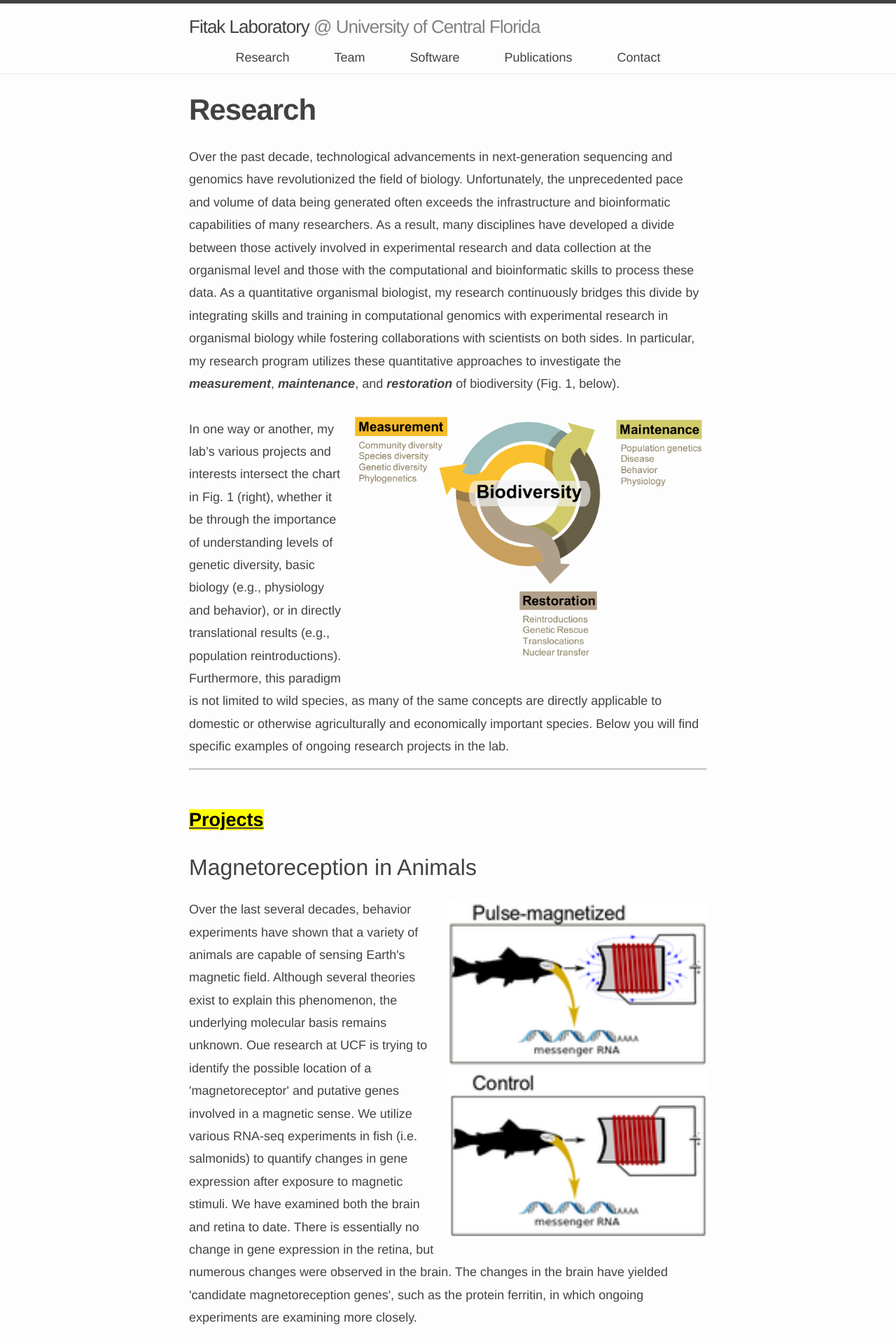
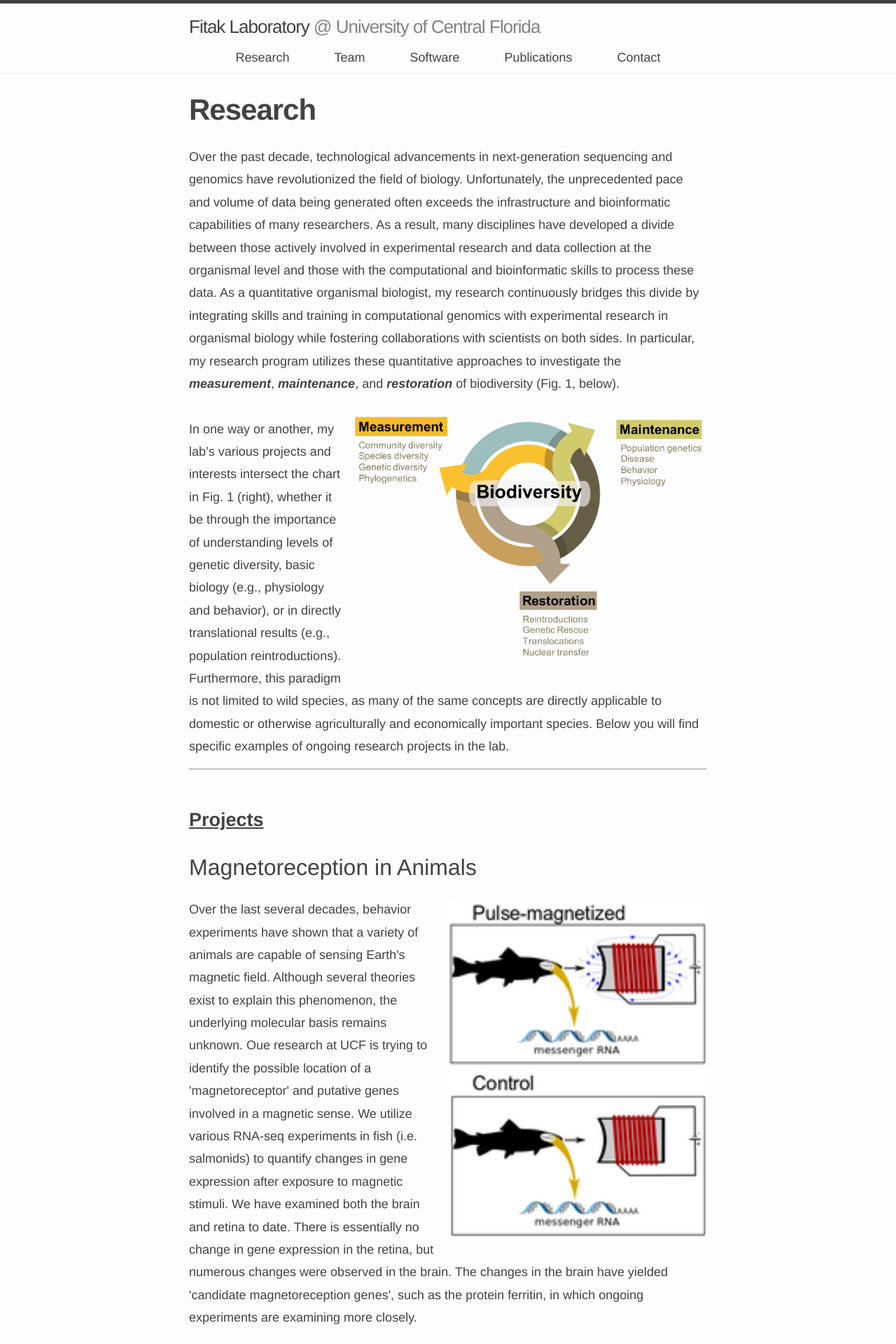
Before and after one commit to rfitak/FitakLab, a Jekyll site: the page built from _pages/research/index.md, in a window 1280 px wide. Shown: the top 1920 px of the page at 70% size. Built offline with Jekyll 4.4.1, drawn with Linux system fonts in a browser that asks for light colours; nearby versions of some CDN libraries.

```diff
--- a/_pages/research/index.md
+++ b/_pages/research/index.md
@@ -15,7 +15,7 @@
 
 <br>
 
-<h1><b><ins><mark>Projects</mark></ins></b></h1>
+<h1><b><ins>Projects</ins></b></h1>
 
 <div class="lab-wrapper">
     <ul class="lab-list">
```
